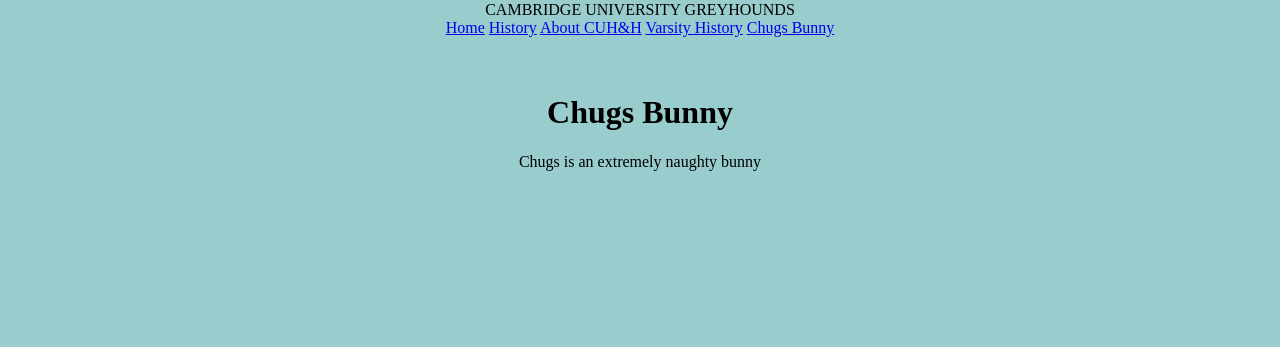
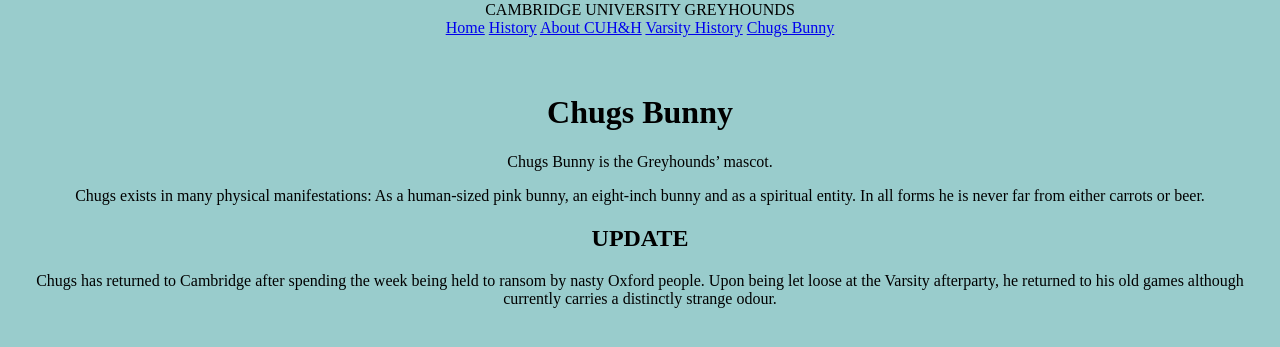
Before and after one commit to matt-leach/greyhounds, a Django app: page /chugsbunny/ in a window 1280 px wide. Shown: the part 207-554 px from the top of the page. Run offline with Django 3.2, Linux system fonts and the light colour scheme.

Commit message:
Chugsbunny update

```diff
--- a/greyhounds/templates/core/Chugsbunny.html
+++ b/greyhounds/templates/core/Chugsbunny.html
@@ -4,6 +4,14 @@
 
 <h1> Chugs Bunny </h1>
 
-<p> Chugs is an extremely naughty bunny </p>
+<p> Chugs Bunny is the Greyhounds’ mascot. </p>
+
+Chugs exists in many physical manifestations: As a human-sized pink bunny, an eight-inch bunny and as a spiritual entity. In all forms he is never far from either carrots or beer. </p>
+
+<h2> UPDATE </h2>
+
+<p> Chugs has returned to Cambridge after spending the week being held to ransom by nasty Oxford people. Upon being let loose at the Varsity afterparty, he returned to his old games although currently carries a distinctly strange odour. </p>
+
+
 
 {% endblock %}
```
